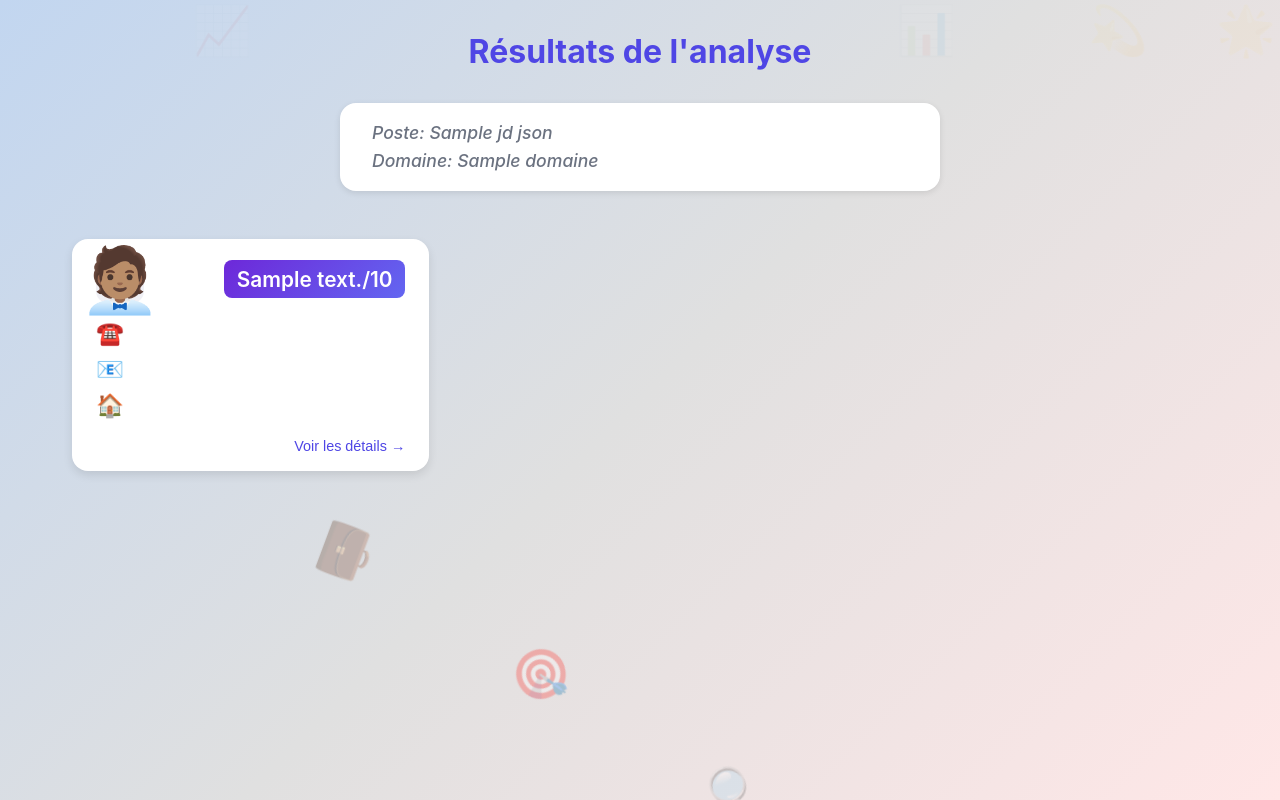
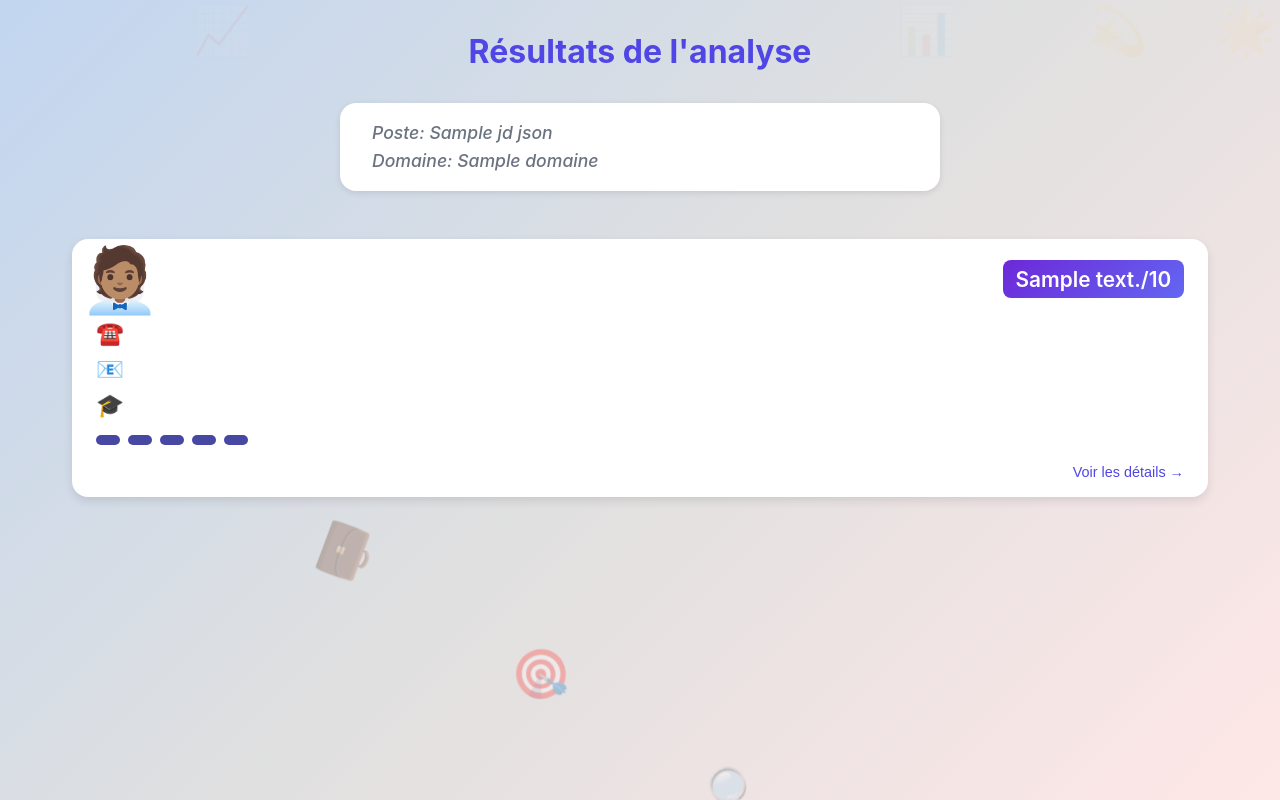
Before and after one commit to BorisJunior/cvmatcher, a Flask app: template templates/result.html in a window 1280 px wide. Run offline with Flask 3, Linux system fonts and the light colour scheme; the template is opened without the code that fills it: most values are stand-ins (such as "Sample title", 1, 10 or a date in 2020).

Commit message:
Design fixed

```diff
--- a/prompts/cv_prompt.txt
+++ b/prompts/cv_prompt.txt
@@ -42,7 +42,7 @@
 
 
 ## Json_info
-{{Ajoute à la fin sous format JSON les informatons personnelles du candidat avec les clés name, cv_title, number, email, location etc...
+{{Ajoute à la fin sous format JSON les informatons personnelles  du candidat (le nom complet, son titre, le numéro, l'émail, la location, l'université du dernier diplôme les 5 premieres compétences techniques) avec les clés name, cv_title, number, email, location, university, hard_skill1, hard_skill2,  hard_skill3, hard_skill4, hard_skill5 ...
 }}
 
 Fournis le CV structuré dans ce format.
--- a/services/deepseek_service.py
+++ b/services/deepseek_service.py
@@ -28,7 +28,7 @@
     headers = {
     "Accept": "application/json",
     "Content-Type": "application/json",
-    "Authorization": "Bearer ***********"
+    "Authorization": "Bearer fw_3ZZhibhjM2hD1D3B7LysTD4R"
     }
     response = requests.request("POST", url, headers=headers, data=json.dumps(payload))
 
--- a/services/scoring_prompts.py
+++ b/services/scoring_prompts.py
@@ -298,7 +298,7 @@
 
     ### Règles d’évaluation :
     1. Vérifier si la soft skill est mentionnée ou déduite (7 ou 4 ou 0 points) :
-       - 7 points : la compétence comportementale est explicitement mentionnée (ex. “Excellente communication”).
+       - 7 points : la compétence comportementale est explicitement mentionnée.
        - 4 points : la compétence n'est pas explicitement mentionnée, mais peut être déduite
                     d’autres éléments du CV (ex. postes/managers indiquant du leadership).
        - 0 point : la compétence n'est ni mentionnée ni déduite.
@@ -388,7 +388,7 @@
 
     ### Règles d’évaluation :
     1. Niveau mentionné (7 ou 5 ou 4 ou 0 points) :
-       - 7 points : la langue est mentionnée avec un niveau intermédiaire ou plus (B2, C1, C2, "Fluent", etc.).
+       - 7 points : la langue est mentionnée avec un niveau courant ou intermédiaire ou plus (B2, C1, C2, "Fluent", etc.).
        - 5 points : Aucun niveau n'est mentionné.
        - 4 points : la langue est mentionnée avec un niveau inférieur à intermédiaire (A1, A2, "Débutant", etc.).
        - 0 point : la langue n'est pas mentionnée du tout.
--- a/static/result.css
+++ b/static/result.css
@@ -96,10 +96,11 @@
 
 /* Grille des résultats */
 .results-grid {
-    display: grid;
+    display: flex;
     grid-template-columns: repeat(auto-fill, minmax(300px, 1fr));
     gap: 2rem;
     margin-bottom: 2rem;
+    flex-wrap: wrap;
 }
 
 /* ========== NOUVEAU STYLE DU CARD CANDIDAT ========== */
--- a/templates/result.html
+++ b/templates/result.html
@@ -65,18 +65,20 @@
                     <span class="detail-text">{{ user.get('email', 'Non disponible') }}</span> <!-- TO DO : A Dynamiser -->
                 </div>
                 <div class="candidate-education">
-                    <span class="detail-icon">🏠</span>
-                    <span class="detail-text">{{ user.get('location', 'Non disponible') }}</span> <!-- TO DO : A Dynamiser -->
+                    <span class="detail-icon">🎓</span>
+                    <span class="detail-text">{{ user.get('university', 'Non disponible') }}</span> <!-- TO DO : A Dynamiser -->
                 </div>
             </div>
 
             <!-- Compétences -->
               <!-- TO DO : A Dynamiser -->
-            <!-- <div class="skills-tags">
-                <span class="skill-tag">Python</span>
-                <span class="skill-tag">Machine Learning</span>
-                <span class="skill-tag">Deep Learning</span>
-            </div> -->
+            <div class="skills-tags">
+                <span class="skill-tag">{{ user.get('hard_skill1', 'Non disponible') }}</span>
+                <span class="skill-tag">{{ user.get('hard_skill2', 'Non disponible') }}</span>
+                <span class="skill-tag">{{ user.get('hard_skill3', 'Non disponible') }}</span>
+                <span class="skill-tag">{{ user.get('hard_skill4', 'Non disponible') }}</span>
+                <span class="skill-tag">{{ user.get('hard_skill5', 'Non disponible') }}</span>
+            </div>
 
             <!-- Lien de détails -->
             <div class="candidate-footer">
@@ -85,13 +87,15 @@
         </div>
       </div>
 
+
+
       <!-- Modal des détails -->
       <div class="modal" id="detailsModal">
           <div class="modal-content">
               <div class="modal-header">
                   <div>
                     <h2>Détails du matching 🎯</h2>
-                     <p>{{ user.get('name', 'Non disponible') }} 👨🏽‍💻</p> <!-- TO DO : A Dynamiser -->
+                     <p>{{ user.get('name', 'Non disponible') }} - {{ user.get('cv_title', 'Non disponible') }}</p> <!-- TO DO : A Dynamiser -->
                   </div>
                   <button class="close-btn" onclick="closeModal()">×</button>
               </div>
```
Also changed, not shown: uploads/Capture_decran_2025-01-31_022254.png (added).
